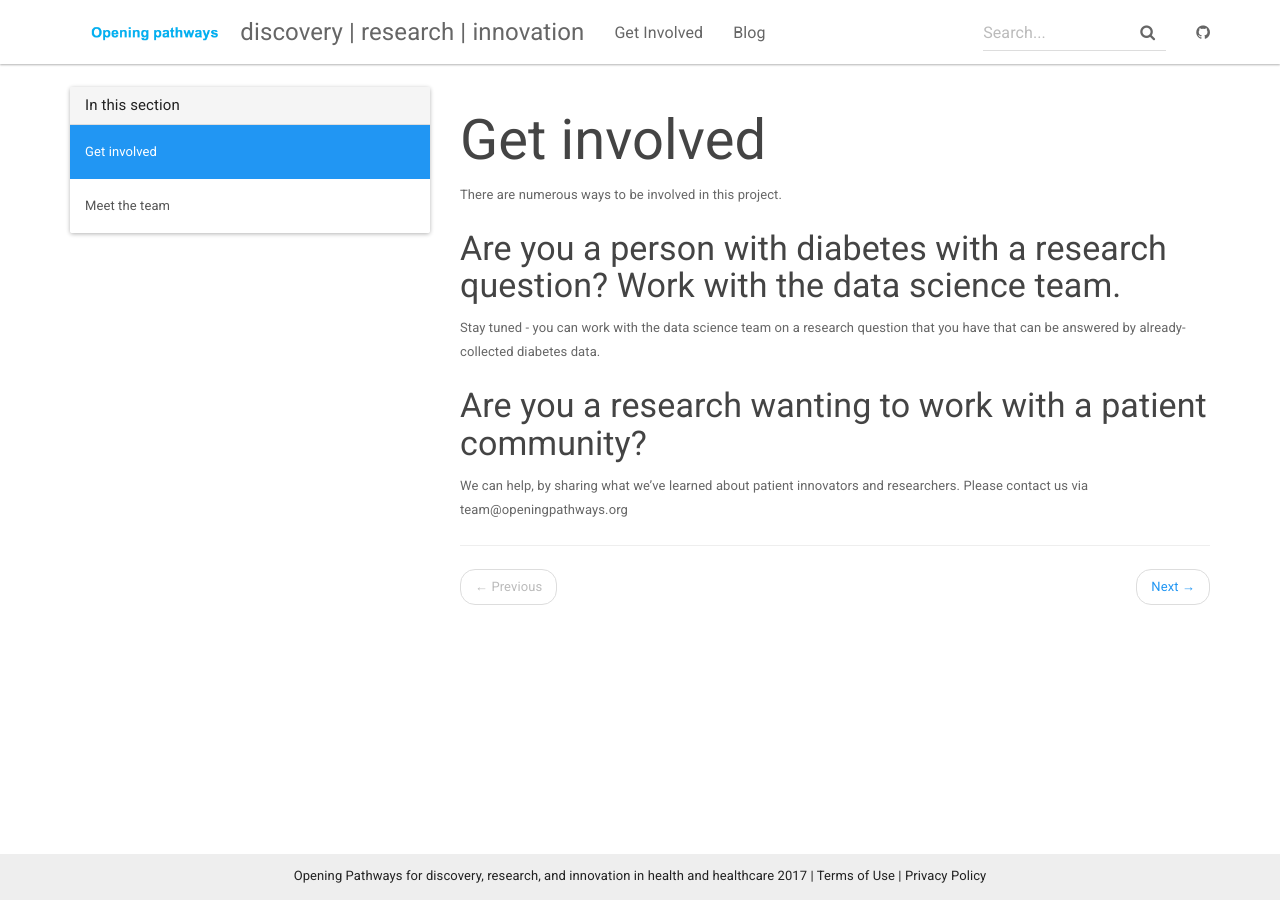
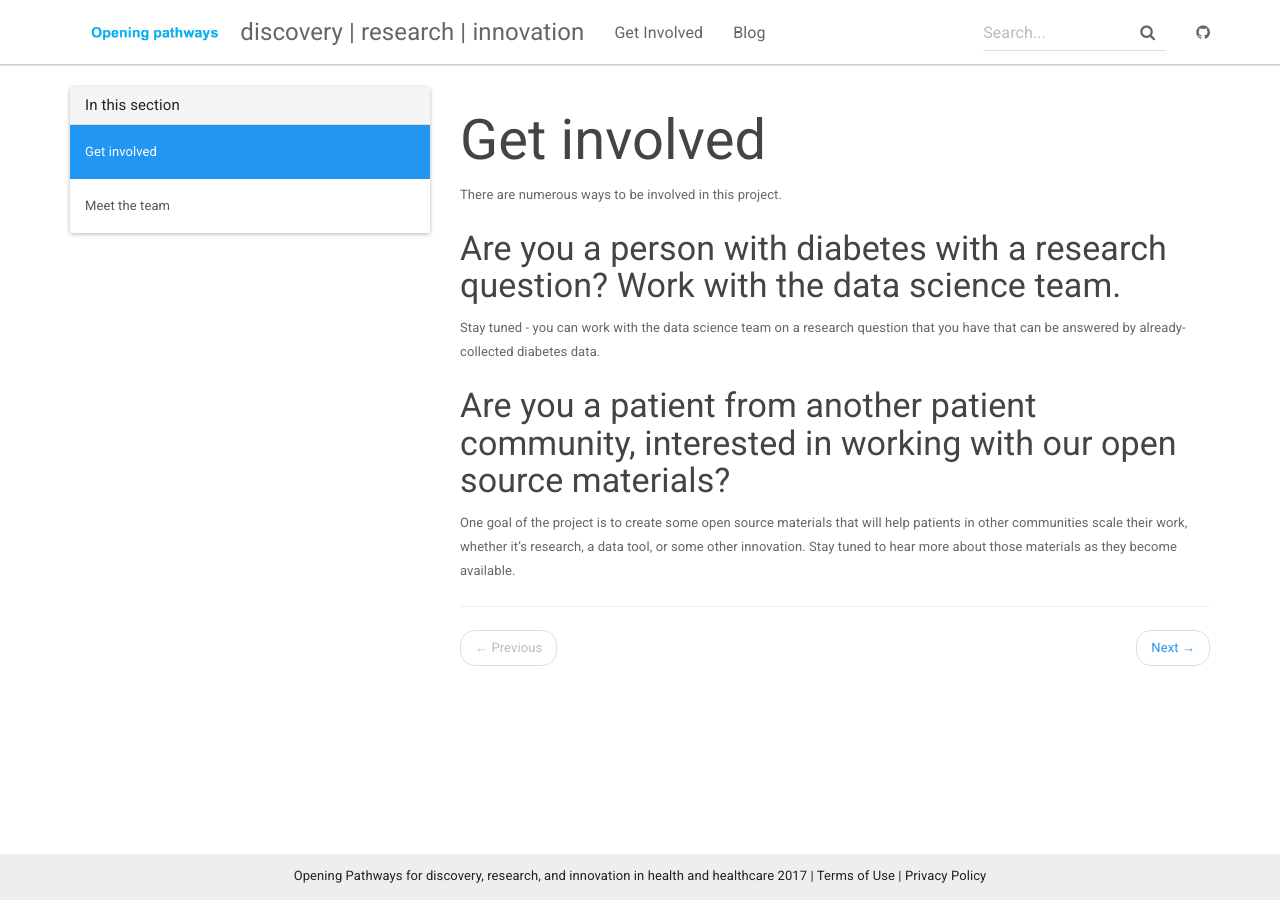
Before and after one commit to danamlewis/Testrepo2, a Jekyll site: the page built from _docs/index.md, in a window 1280 px wide. Built offline with Jekyll 4.4.1, drawn with Linux system fonts in a browser that asks for light colours; nearby versions of some CDN libraries.

Commit message:
Update index.md

```diff
--- a/_docs/index.md
+++ b/_docs/index.md
@@ -10,6 +10,6 @@ There are numerous ways to be involved in this project.
 
 Stay tuned - you can work with the data science team on a research question that you have that can be answered by already-collected diabetes data.
 
-### Are you a research wanting to work with a patient community?
+### Are you a patient from another patient community, interested in working with our open source materials?
 
-We can help, by sharing what we've learned about patient innovators and researchers. Please contact us via team@openingpathways.org
+One goal of the project is to create some open source materials that will help patients in other communities scale their work, whether it's research, a data tool, or some other innovation. Stay tuned to hear more about those materials as they become available.
```
